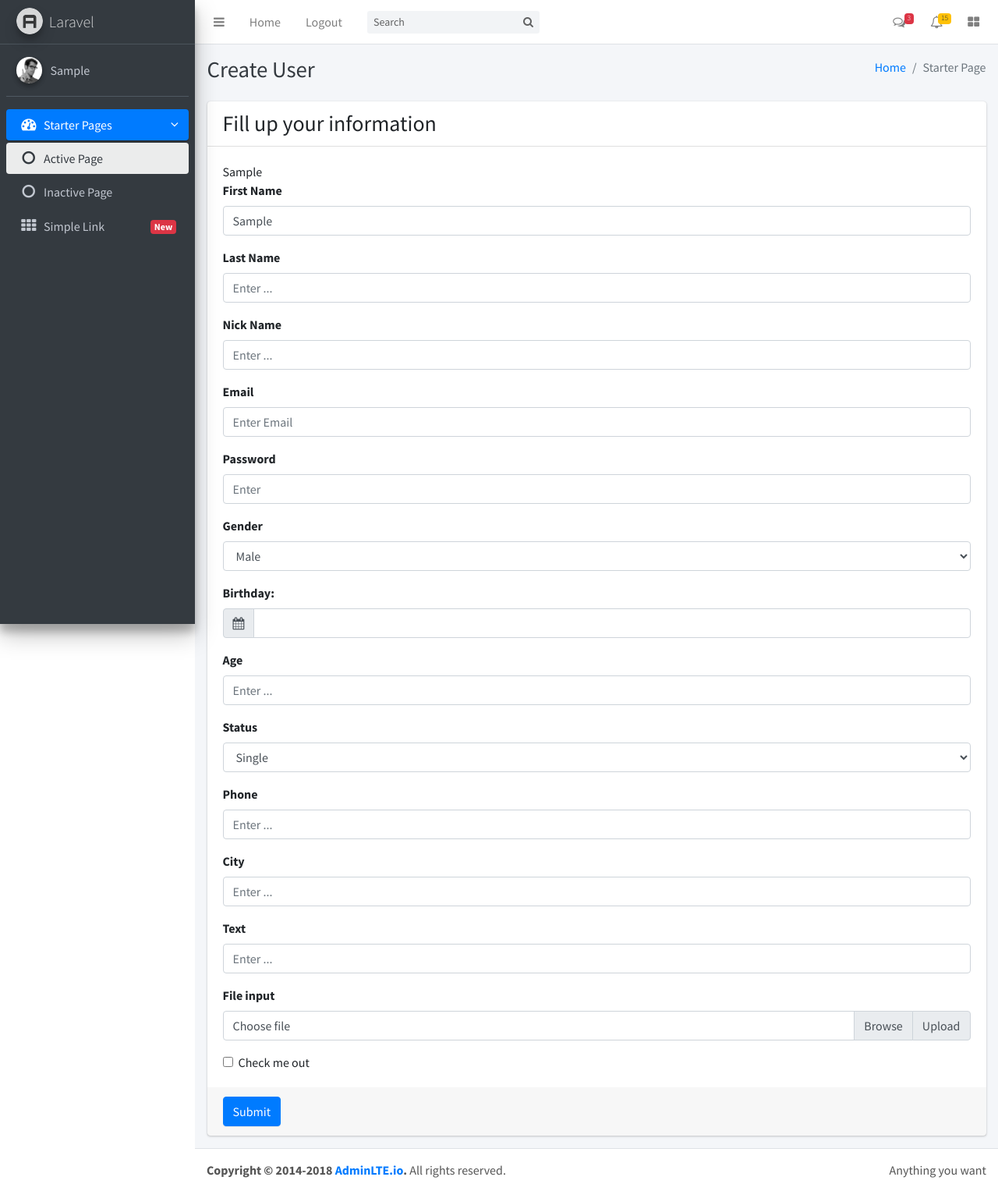
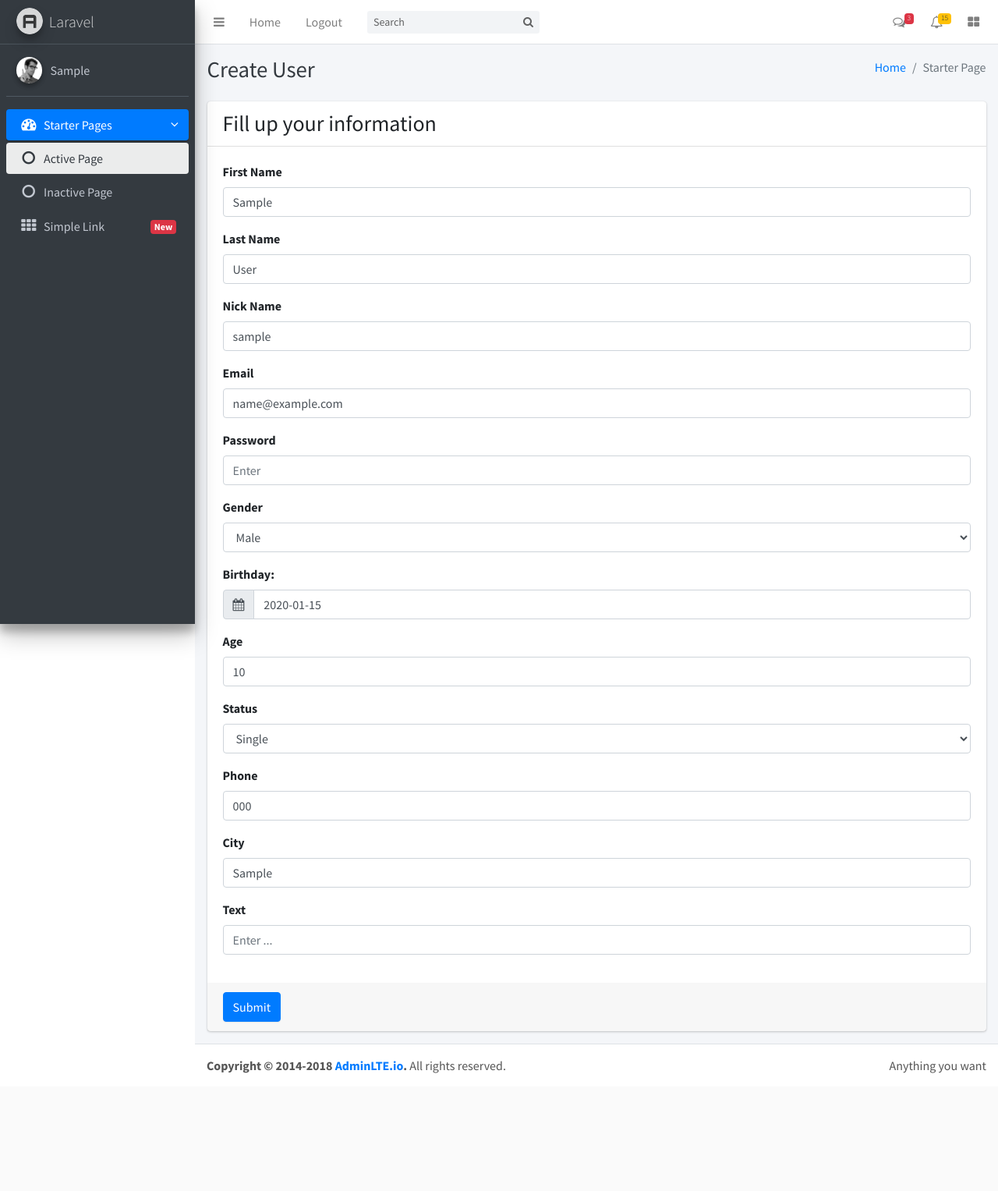
Before and after one commit to CGdiomampo/web-api, a Laravel app: page /admin/users/1/edit in a window 1280 px wide. Shown: the whole page at 78% size. After the commit the page ends 1376 px from the top, so only its background shows below. Run offline with Laravel 8, Linux system fonts and the light colour scheme; a user stored in the database is signed in; tables that the repository leaves empty hold one stand-in row (values such as "Sample post"); style sheets or scripts are compiled from the project's sources.

Commit message:
new crud

```diff
--- a/app/Http/Controllers/Admin/UserController.php
+++ b/app/Http/Controllers/Admin/UserController.php
@@ -89,9 +89,11 @@ class UserController extends Controller
      * @param  \App\User  $user
      * @return \Illuminate\Http\Response
      */
-    public function edit(User $user)
+    public function edit(User $user,$id)
     {
-        $user = DB::table('users')->first();
+        //$user = DB::table('users')->first();
+
+        $user = User::find($id);
 
         return view('users.edit', compact('user'));
     }
@@ -103,9 +105,24 @@ class UserController extends Controller
      * @param  \App\User  $user
      * @return \Illuminate\Http\Response
      */
-    public function update(Request $request, User $user)
+    public function update(Request $request, $id)
     {
-        //
+
+            $user = User::find($id);
+
+            $user->firstName = $request->firstName;
+            $user->lastName = $request->lastName;
+
+            if ( ! $request->password == '')
+            {
+                $user->password = Hash::make($request->password);
+            }
+
+            $user->update();
+
+            return redirect()->route('admin.users.index')->with('status', 'User updated!');
+
+            //exit;
     }
 
     /**
@@ -114,8 +131,16 @@ class UserController extends Controller
      * @param  \App\User  $user
      * @return \Illuminate\Http\Response
      */
-    public function destroy(User $user)
+    public function destroy(User $user, $id)
     {
-        //
+
+        $v = User::find(6);
+        dd($v);exit;
+        $user->delete();
+        //return redirect()->route('admin.users.index')->with('status', 'User deleted!');
+
+        return response()->json([
+            'success' => 'Record has been deleted successfully!'
+        ]);
     }
 }
--- a/resources/views/layouts/app.blade.php
+++ b/resources/views/layouts/app.blade.php
@@ -271,13 +271,40 @@ scratch. This page gets rid of all links and provides the needed markup only.
 
 <!-- jQuery -->
 <script src="/plugins/jquery/jquery.min.js"></script>
-<!-- Bootstrap 4 -->
-<script src="/plugins/bootstrap/js/bootstrap.bundle.min.js"></script>
 <!-- AdminLTE App -->
 <script src="/dist/js/adminlte.min.js"></script>
 <!-- AdminLTE App -->
 <script src="/dist/js/demo.js"></script>
 <!-- FastClick -->
 <script src="/plugins/fastclick/fastclick.js"></script>
+
+
+
+    <script>
+    $( document ).ready(function() {
+        $(".delete").click(function(){
+            var id = $(this).attr("id");
+            var token = $(this).attr("token");
+            $.ajax(
+            {
+                url: "/admin/users/"+id+"/delete",
+                type: 'PUT',
+                dataType: "JSON",
+                data: {
+                    "id": id,
+                    "_method": 'DELETE',
+                    "_token": token,
+                },
+                success: function ()
+                {
+                    console.log("it Work");
+                }
+            });
+
+            console.log("It failed");
+        });
+    });
+    </script>
+
 </body>
 </html>
--- a/resources/views/users/edit.blade.php
+++ b/resources/views/users/edit.blade.php
@@ -32,13 +32,12 @@
                     </div>
                     <!-- /.card-header -->
                     <!-- form start -->
-                    <form role="form" action="{{ route('admin.users.store') }}" method="POST">
+                    <form role="form" action="{{ route('admin.users.update', $user->id) }}" method="POST" enctype="multipart/form-data" autocomplete="off">
+                        <!-- PUT Method if we are editing -->
+                        {{ method_field("PUT") }}
                         @csrf
 
                         <div class="card-body">
-
-                            {{$user->firstName}}
-
 
                             <!-- text input -->
                             <div class="form-group">
@@ -49,19 +48,19 @@
                             <!-- text input -->
                             <div class="form-group">
                                 <label>Last Name</label>
-                            <input name="lastName" type="text" class="form-control" placeholder="Enter ...">
+                                <input name="lastName" value="@if(isset($user->lastName)){{ $user->lastName }}@endif"  type="text" class="form-control" placeholder="Enter ...">
                             </div>
 
                             <!-- text input -->
                             <div class="form-group">
                                 <label>Nick Name</label>
-                            <input type="text" class="form-control" placeholder="Enter ...">
+                                <input type="text" value="@if(isset($user->nickName)){{ $user->nickName }}@endif" class="form-control" placeholder="Enter ...">
                             </div>
 
                             <!-- text input -->
                             <div class="form-group">
                                 <label>Email</label>
-                            <input name="email" type="email" class="form-control" placeholder="Enter Email">
+                                <input name="email" value="@if(isset($user->email)){{ $user->email }}@endif" type="email" class="form-control" placeholder="Enter Email">
                             </div>
 
                             <!-- text input -->
@@ -73,7 +72,7 @@
                             <!-- select -->
                             <div class="form-group">
                                 <label>Gender</label>
-                            <select name="gender" class="form-control">
+                                <select name="gender" value="@if(isset($user->gender)){{ $user->gender }}@endif" class="form-control">
                                 <option>Male</option>
                                 <option>Female</option>
                                 </select>
@@ -87,7 +86,7 @@
                                 <div class="input-group-prepend">
                                 <span class="input-group-text"><i class="fa fa-calendar"></i></span>
                                 </div>
-                            <input type="text" class="form-control" data-inputmask="'alias': 'dd/mm/yyyy'" data-mask>
+                                <input type="text" value="@if(isset($user->birthday)){{ $user->birthday }}@endif" class="form-control" data-inputmask="'alias': 'dd/mm/yyyy'" data-mask>
                             </div>
                             <!-- /.input group -->
                             </div>
@@ -96,13 +95,13 @@
                             <!-- text input -->
                             <div class="form-group">
                                 <label>Age</label>
-                            <input type="text" class="form-control" placeholder="Enter ...">
+                                <input type="text" value="@if(isset($user->age)){{ $user->age }}@endif" class="form-control" placeholder="Enter ...">
                             </div>
 
                             <!-- select -->
                             <div class="form-group">
                                 <label>Status</label>
-                            <select class="form-control">
+                                <select name="status" value="@if(isset($user->status)){{ $user->status }}@endif" class="form-control">
                                 <option>Single</option>
                                 <option>Married</option>
                                 <option>Single Parent</option>
@@ -113,13 +112,13 @@
                             <!-- text input -->
                             <div class="form-group">
                                 <label>Phone</label>
-                            <input type="text" class="form-control" placeholder="Enter ...">
+                                <input type="text" name="phone" value="@if(isset($user->phone)){{ $user->phone }}@endif" class="form-control" placeholder="Enter ...">
                             </div>
 
                             <!-- text input -->
                             <div class="form-group">
                                 <label>City</label>
-                            <input type="text" class="form-control" placeholder="Enter ...">
+                                <input type="text" name="city" value="@if(isset($user->city)){{ $user->city }}@endif" class="form-control" placeholder="Enter ...">
                             </div>
 
                             <!-- text input -->
@@ -128,22 +127,6 @@
                                 <input type="text" class="form-control" placeholder="Enter ...">
                             </div>
 
-                        <div class="form-group">
-                            <label for="exampleInputFile">File input</label>
-                            <div class="input-group">
-                            <div class="custom-file">
-                                <input type="file" class="custom-file-input" id="exampleInputFile">
-                                <label class="custom-file-label" for="exampleInputFile">Choose file</label>
-                            </div>
-                            <div class="input-group-append">
-                                <span class="input-group-text" id="">Upload</span>
-                            </div>
-                            </div>
-                        </div>
-                        <div class="form-check">
-                            <input type="checkbox" class="form-check-input" id="exampleCheck1">
-                            <label class="form-check-label" for="exampleCheck1">Check me out</label>
-                        </div>
                         </div>
                         <!-- /.card-body -->
 
--- a/routes/web.php
+++ b/routes/web.php
@@ -39,7 +39,8 @@ Route::group(['prefix' => 'admin',  'middleware' => 'auth'], function () {
     Route::get('/users/create', 'admin\UserController@create')->name('admin.users.create');
     Route::post('/users/store', 'admin\UserController@store')->name('admin.users.store');
     Route::get('/users/{id}/edit', 'admin\UserController@edit')->name('admin.users.edit');
-    Route::patch('/users/update', 'admin\UserController@update')->name('admin.users.update');
+    Route::put('/users/{id}/update', 'admin\UserController@update')->name('admin.users.update');
+    Route::put('/users/{id}/delete', 'admin\UserController@destroy')->name('admin.users.delete');
     Route::get('/users/{id}', 'admin\UserController@profile')->name('admin.users.profile');
 
     // Route::get('users', function () {
```
Also changed, not shown: resources/views/users/index.blade.php (+13 -1 lines). Lines whose indentation alone changed are shown as unchanged.
